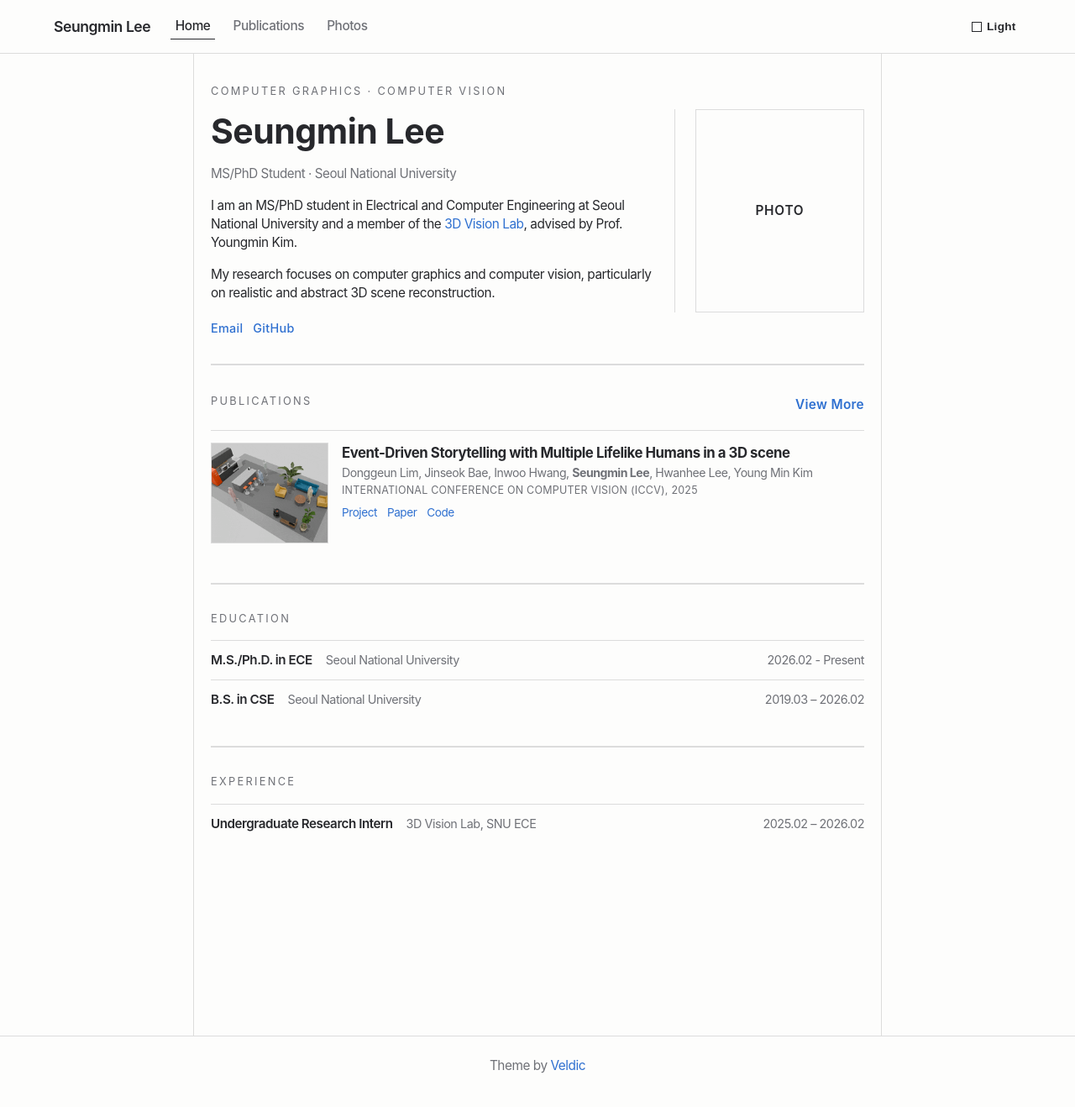
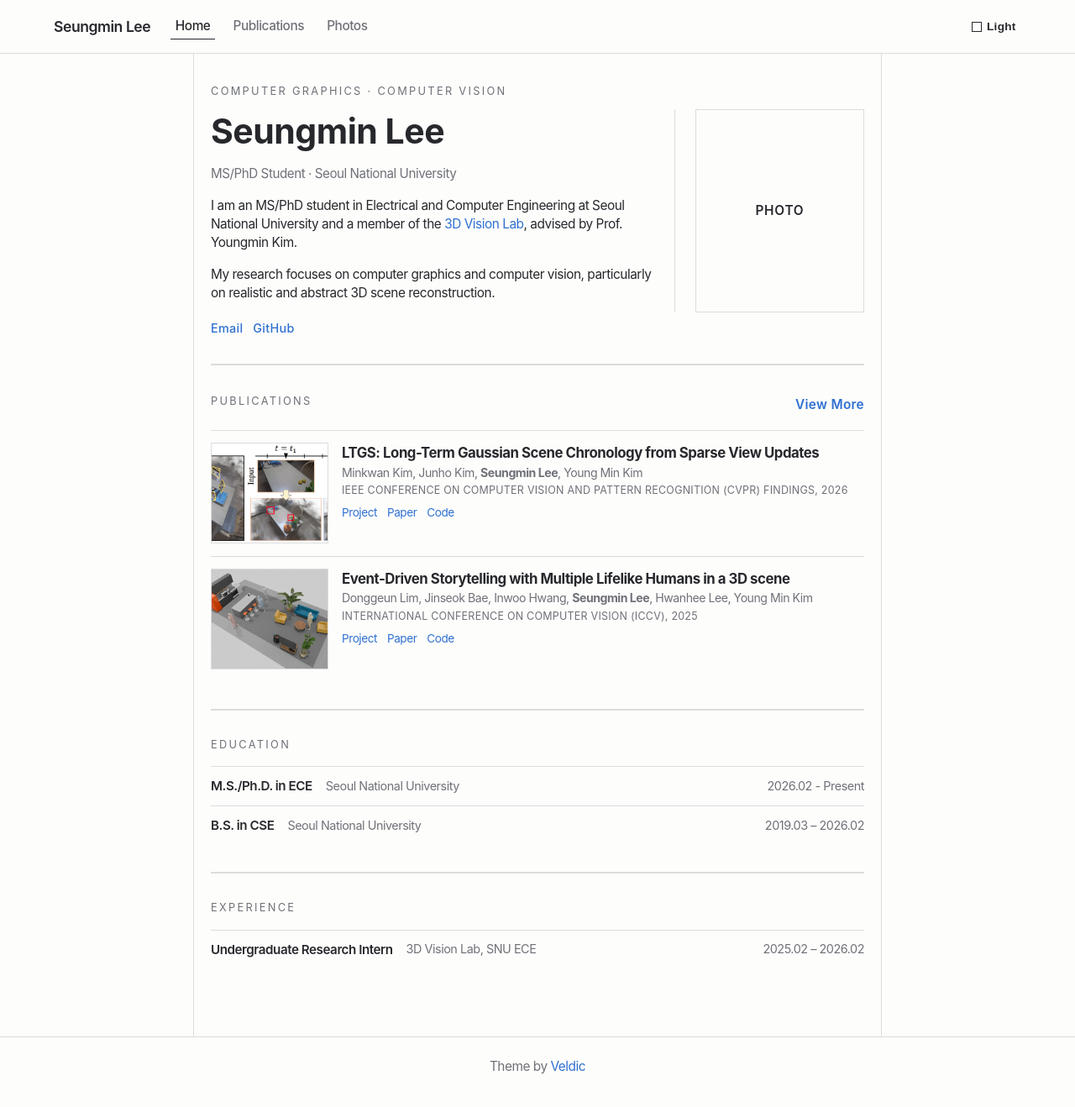
Before and after one commit to veldic/veldic.github.io, a Jekyll site: the page built from index.md, in a window 1280 px wide and 1320 px high. Shown: the whole window at 84% size. Built offline with Jekyll 4.4.1, drawn with Linux system fonts in a browser that asks for light colours; some web fonts are replaced.

Commit message:
Add LTGS paper

```diff
--- a/_data/publications.yml
+++ b/_data/publications.yml
@@ -1,3 +1,11 @@
+-
+  title: "LTGS: Long-Term Gaussian Scene Chronology from Sparse View Updates"
+  authors: "Minkwan Kim, Junho Kim, <strong>Seungmin Lee</strong>, Young Min Kim"
+  venue: "IEEE Conference on Computer Vision and Pattern Recognition (CVPR) Findings, 2026"
+  image: "/assets/images/publications/LTGS.png"
+  project_url: "https://https://mkjjang3598.github.io/LTGS/"
+  paper_url: "https://arxiv.org/abs/2510.09881v2"
+  code_url: "https://github.com/mkjjang3598/LTGS"
 -
   title: "Event-Driven Storytelling with Multiple Lifelike Humans in a 3D scene"
   authors: "Donggeun Lim, Jinseok Bae, Inwoo Hwang, <strong>Seungmin Lee</strong>, Hwanhee Lee, Young Min Kim"
```
Also changed, not shown: assets/images/publications/LTGS.png (added).
